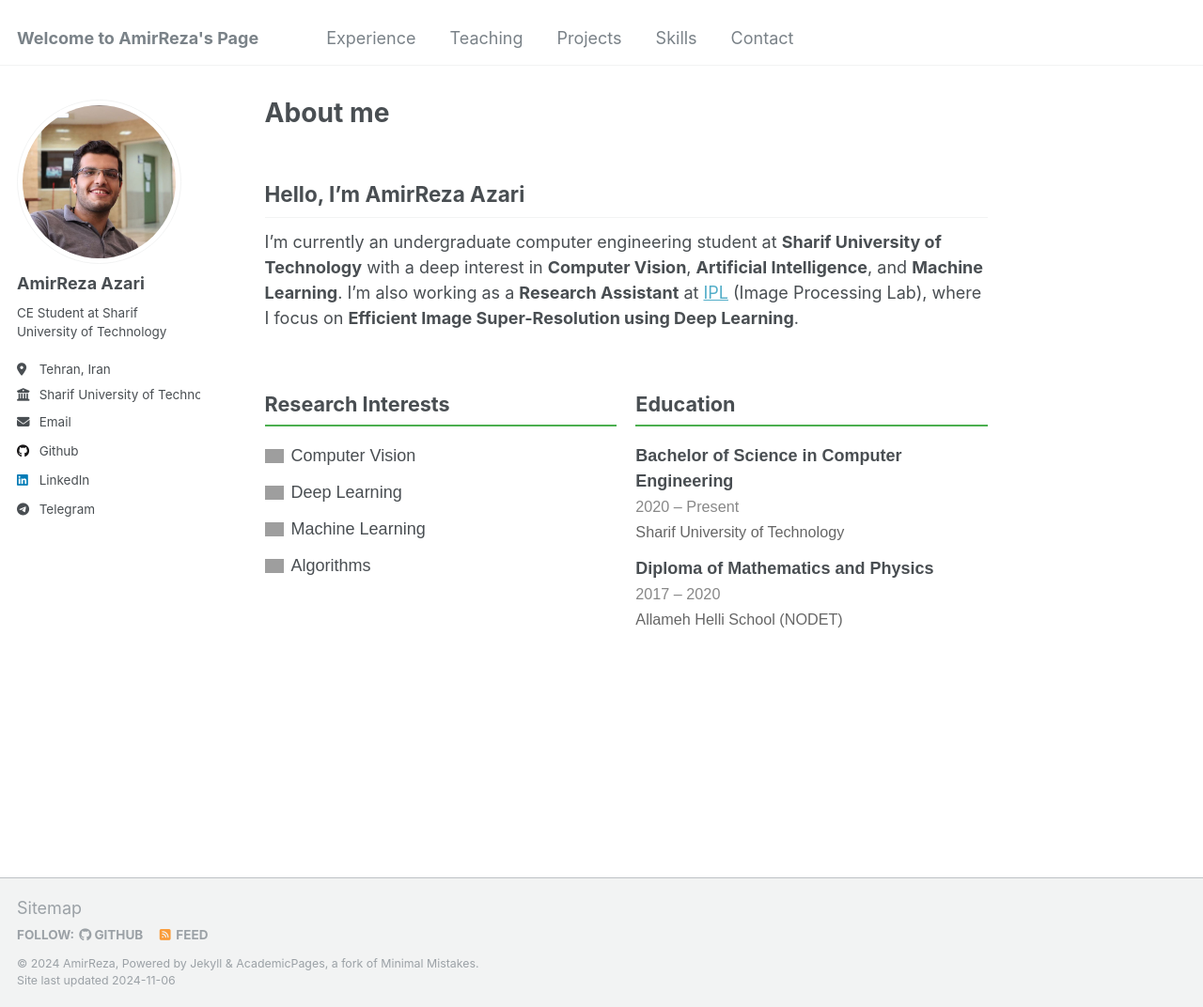
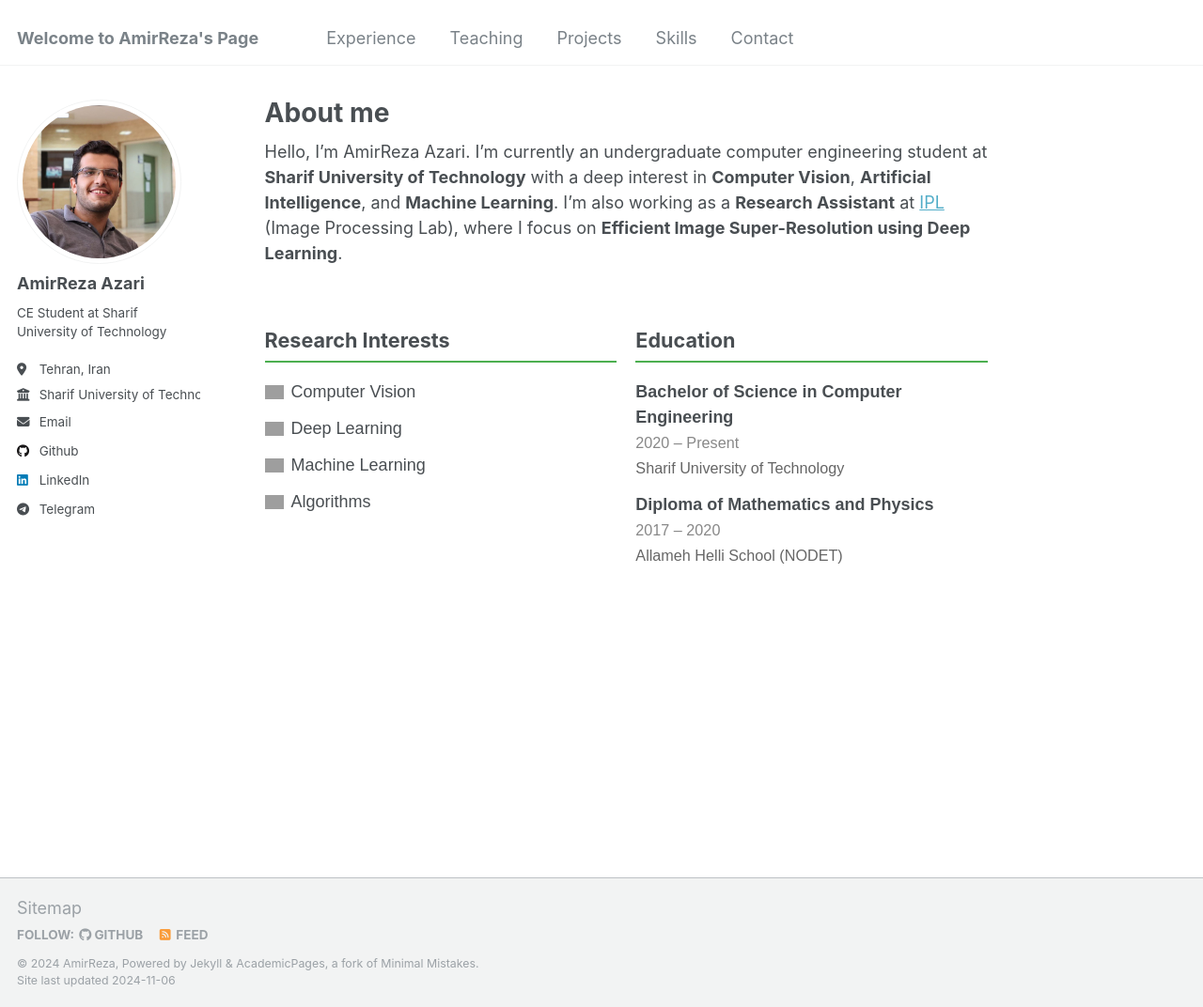
Before and after one commit to Amirreza81/Amirreza81.github.io, a Jekyll site: the page built from _pages/about.md, in a window 1280 px wide and 1072 px high. Shown: the whole window at 94% size. Built offline with Jekyll 4.4.1, drawn with Linux system fonts in a browser that asks for light colours; grey boxes are pictures that could not be loaded.

Commit message:
edit first page

```diff
--- a/_pages/about.md
+++ b/_pages/about.md
@@ -7,9 +7,7 @@ redirect_from:
   - /about.html
 ---
 
-## Hello, I'm AmirReza Azari
-
-I'm currently an undergraduate computer engineering student at **Sharif University of Technology** with a deep interest in **Computer Vision**, **Artificial Intelligence**, and **Machine Learning**. I'm also working as a **Research Assistant** at [IPL](http://ipl.ce.sharif.edu/) (Image Processing Lab), where I focus on **Efficient Image Super-Resolution using Deep Learning**.
+Hello, I'm AmirReza Azari. I'm currently an undergraduate computer engineering student at **Sharif University of Technology** with a deep interest in **Computer Vision**, **Artificial Intelligence**, and **Machine Learning**. I'm also working as a **Research Assistant** at [IPL](http://ipl.ce.sharif.edu/) (Image Processing Lab), where I focus on **Efficient Image Super-Resolution using Deep Learning**.
 
 <div class="about-section">
     <div class="column">
```
